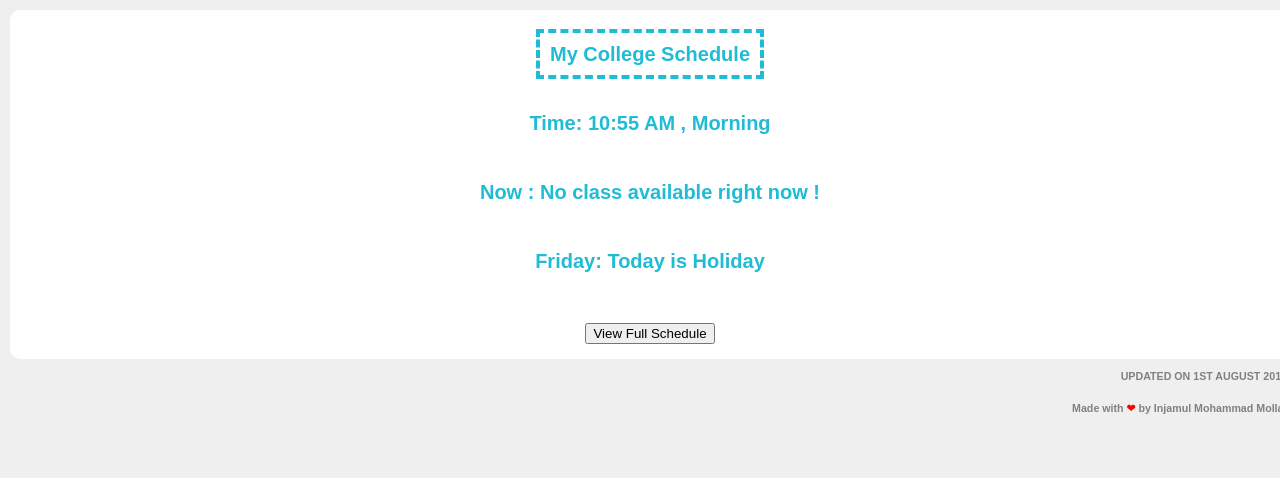
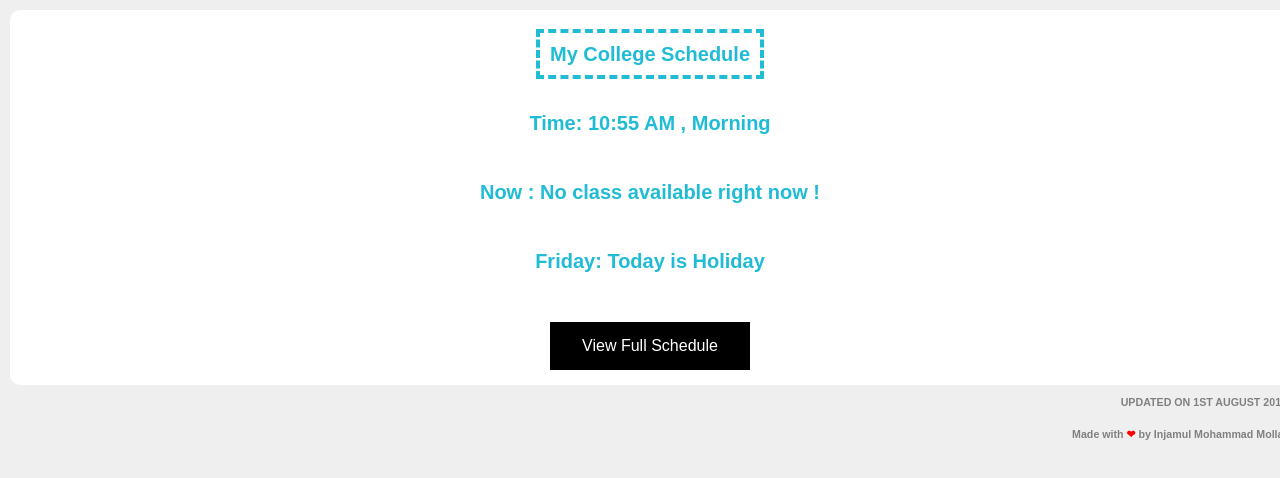
Before and after one commit to mrinjamul/college-schedule, a React (Create React App) app: page / in a window 1280 px wide. Shown: the top 478 px of the page. Built offline with nearby package versions, Linux system fonts and the light colour scheme.

Commit message:
Add button style

```diff
--- a/src/components/Schedule.css
+++ b/src/components/Schedule.css
@@ -13,6 +13,16 @@ table, th, td {
     text-align: center;
     table-layout: fixed;
 }
+button {
+    background-color: black;
+    border: none;
+    color: white;
+    padding: 15px 32px;
+    text-align: center;
+    text-decoration: none;
+    display: inline-block;
+    font-size: 16px;
+}
 .selected {
     background-color: #f36f48;
     font-weight: bold;
```
